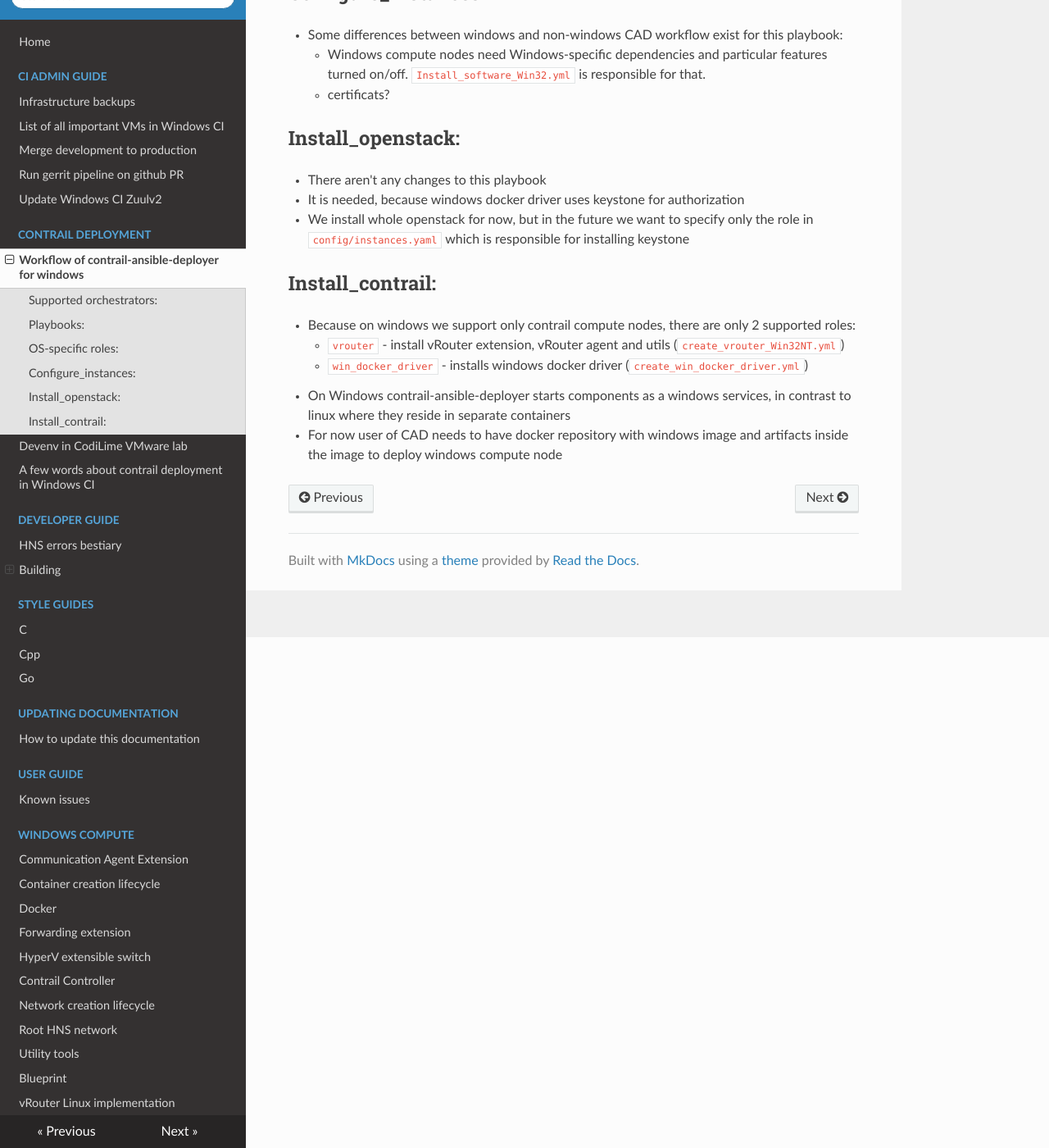
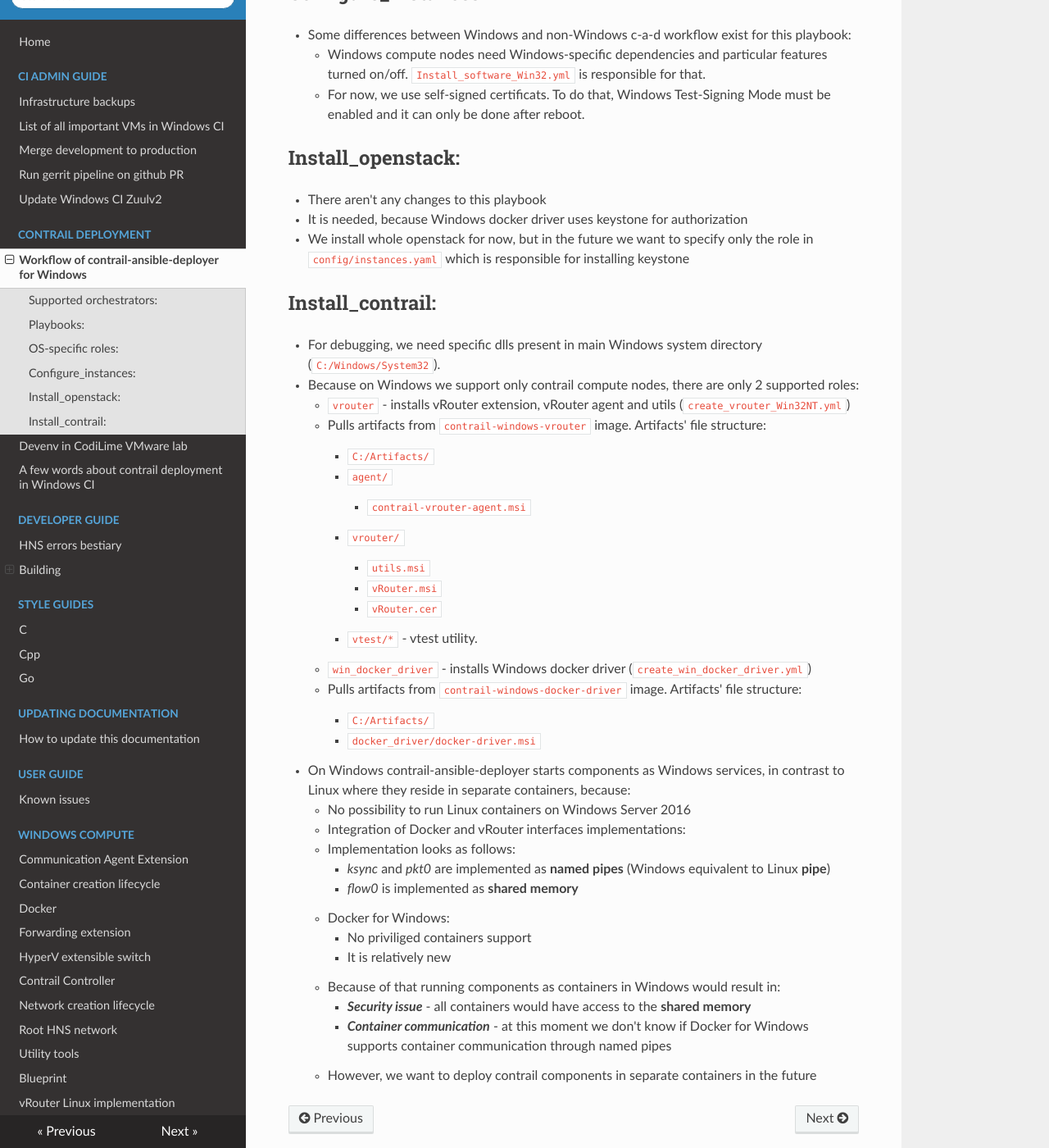
Before and after one commit to piotr-szuberski/contrail-windows-docs, an MkDocs documentation site: the page built from doc/contrail_deployment/CAD_for_windows_design.md, in a window 1280 px wide and 1400 px high, scrolled down 623 px. Shown: the whole window at 82% size. Built offline with MkDocs 1.6.1, drawn with Linux system fonts in a browser that asks for light colours; nearby versions of some CDN libraries; some of the changed text lies outside the part shown.

Commit message:
Add missing description about windows services, dlls and docker images

```diff
--- a/doc/contrail_deployment/CAD_for_windows_design.md
+++ b/doc/contrail_deployment/CAD_for_windows_design.md
@@ -1,7 +1,7 @@
-# Workflow of contrail-ansible-deployer for windows
+# Workflow of contrail-ansible-deployer for Windows
 
 ## Supported orchestrators:
-  * `Openstack` - keystone is needed by windows docker driver
+  * `Openstack` - keystone is needed by Windows docker driver
 
 ## Playbooks:
   * `provision_instances.yml` - not supported at this moment
@@ -11,22 +11,46 @@
 
 ## OS-specific roles:
   * There are particular roles which needs to be done differently for Windows
-  * Thus we divide these roles into `*_Linux` and `*_Win32NT` for usage in CAD for linux and CAD for windows respectively.
+  * Thus we divide these roles into `*_Linux` and `*_Win32NT` for usage in c-a-d for Linux and c-a-d for Windows respectively.
 
 ## Configure_instances:
-  * Some differences between windows and non-windows CAD workflow exist for this playbook:
+  * Some differences between Windows and non-Windows c-a-d workflow exist for this playbook:
     * Windows compute nodes need Windows-specific dependencies and particular features turned on/off. `Install_software_Win32.yml` is responsible for that.
-    * certificats?
+    * For now, we use self-signed certificats. To do that, Windows Test-Signing Mode must be enabled and it can only be done after reboot.
 
 ## Install_openstack:
   * There aren't any changes to this playbook
-  * It is needed, because windows docker driver uses keystone for authorization
+  * It is needed, because Windows docker driver uses keystone for authorization
   * We install whole openstack for now, but in the future we want to specify only the role in `config/instances.yaml` which is responsible for installing keystone
 
 ## Install_contrail:
-  * Because on windows we support only contrail compute nodes, there are only 2 supported roles:
-    * `vrouter` - install vRouter extension, vRouter agent and utils (`create_vrouter_Win32NT.yml`)
-    * `win_docker_driver` - installs windows docker driver (`create_win_docker_driver.yml`)
-  * On Windows contrail-ansible-deployer starts components as a windows services,
-    in contrast to linux where they reside in separate containers
-  * For now user of CAD needs to have docker repository with windows image and artifacts inside the image to deploy windows compute node
+  * For debugging, we need specific dlls present in main Windows system directory (`C:/Windows/System32`).
+  * Because on Windows we support only contrail compute nodes, there are only 2 supported roles:
+    * `vrouter` - installs vRouter extension, vRouter agent and utils (`create_vrouter_Win32NT.yml`)
+      * Pulls artifacts from `contrail-windows-vrouter` image. Artifacts' file structure:
+        * `C:/Artifacts/`
+          * `agent/`
+            * `contrail-vrouter-agent.msi`
+          * `vrouter/`
+            * `utils.msi`
+            * `vRouter.msi`
+            * `vRouter.cer`
+          * `vtest/*` - vtest utility.
+    * `win_docker_driver` - installs Windows docker driver (`create_win_docker_driver.yml`)
+      * Pulls artifacts from `contrail-windows-docker-driver` image. Artifacts' file structure:
+        * `C:/Artifacts/`
+          * `docker_driver/docker-driver.msi`
+  * On Windows contrail-ansible-deployer starts components as Windows services,
+    in contrast to Linux where they reside in separate containers, because:
+    * No possibility to run Linux containers on Windows Server 2016
+    * Integration of Docker and vRouter interfaces implementations:
+      * Implementation looks as follows:
+        * *ksync* and *pkt0* are implemented as **named pipes** (Windows equivalent to Linux **pipe**)
+        * *flow0* is implemented as **shared memory**
+      * Docker for Windows:
+        * No priviliged containers support
+        * It is relatively new
+      * Because of that running components as containers in Windows would result in:
+        * **_Security issue_** - all containers would have access to the **shared memory**
+        * **_Container communication_** - at this moment we don't know if Docker for Windows supports container communication through named pipes
+      * However, we want to deploy contrail components in separate containers in the future
```
